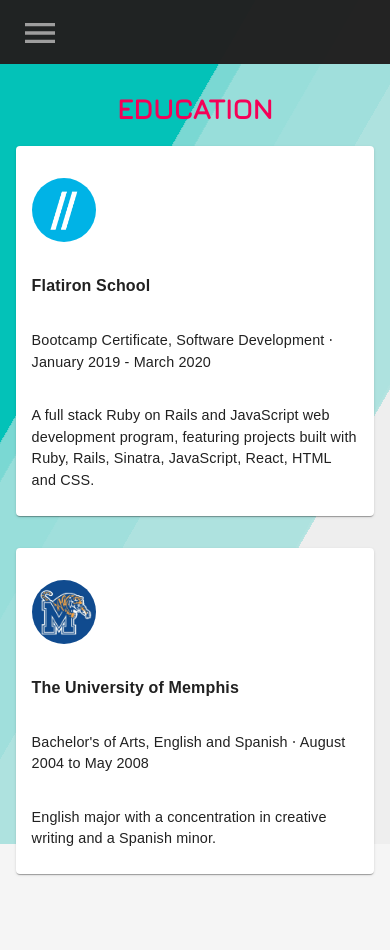
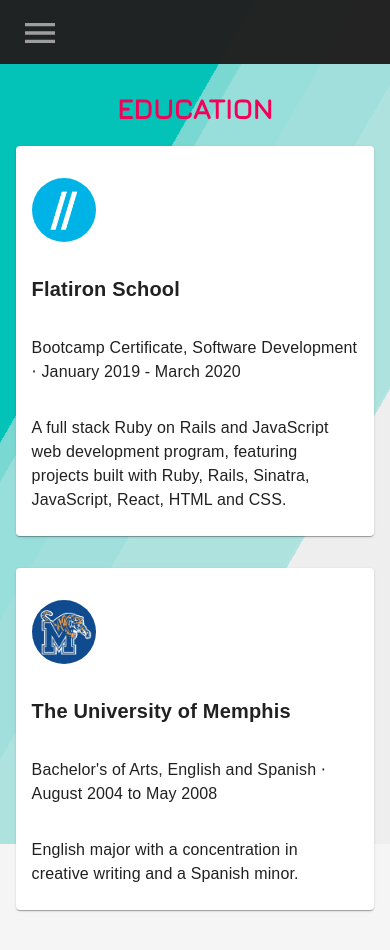
Before and after one commit to jamesncox/portfolio, a React (Create React App) app: page /education in a window 390 px wide. Shown: the top 950 px of the page. Built offline with nearby package versions, Linux system fonts and the light colour scheme; the HTML template or start-up script is replaced by a standard one; a web font is replaced by a local one.

Commit message:
Update Education text breakpoint fontSize

```diff
--- a/src/components/Education/Education.js
+++ b/src/components/Education/Education.js
@@ -14,7 +14,6 @@
         alignSelf: "center",
         margin: theme.spacing(2),
         width: 800,
-        // backgroundColor: "#eeeeee",
         '&:last-child': {
             marginBottom: theme.spacing(20)
         },
@@ -36,7 +35,7 @@
         color: "#212121",
         fontSize: "1.1rem",
         [theme.breakpoints.down('xs')]: {
-            fontSize: ".9rem"
+            fontSize: "1rem"
         },
     },
     school: {
@@ -45,7 +44,7 @@
         color: "#212121",
         fontSize: "1.5rem",
         [theme.breakpoints.down('xs')]: {
-            fontSize: "1rem"
+            fontSize: "1.25rem"
         },
     }
 }));
--- a/src/components/Education/EducationHeader.js
+++ b/src/components/Education/EducationHeader.js
@@ -12,11 +12,7 @@
         color: "#f50057",
         [theme.breakpoints.down('sm')]: {
             fontSize: "1.75rem",
-            // marginTop: theme.spacing(1)
         },
-        // [theme.breakpoints.down('xs')]: {
-        //     fontSize: "1.5rem",
-        // }
     },
 }));
 
```
